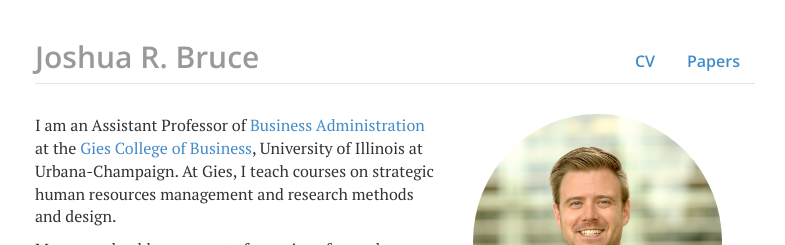
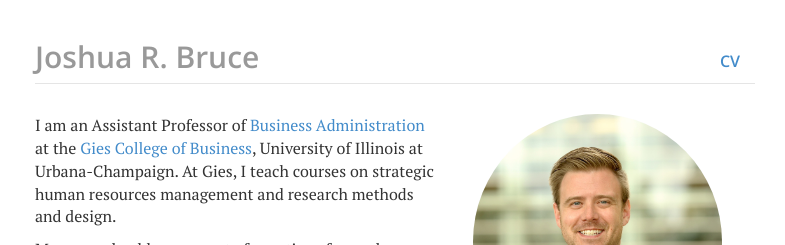
Before and after one commit to joshuarbruce/joshuarbruce.github.io, a Jekyll site: the page built from index.html, in a window 1280 px wide. Shown: the top 245 px of the page, without its empty margins (245-1030 px from the left). Built offline with Jekyll 4.4.1, drawn with Linux system fonts in a browser that asks for light colours; nearby versions of some CDN libraries.

Commit message:
Update header.html

```diff
--- a/_includes/header.html
+++ b/_includes/header.html
@@ -1,7 +1,7 @@
 <div class="header">
 	<ul class="nav nav-pills pull-right">
 		<li class="text" ><a href="/files/joshuarbruce_current_cv.pdf" target="_blank" title="CV">CV</a></li>
-		<li class="{{ page.papers }}"><a href="/papers" title="Papers">Papers</a></li>
+		<!-- <li class="{{ page.papers }}"><a href="/papers" title="Papers">Papers</a></li> -->
 		<!-- <li class="{{ page.notes }}"><a href="/notes" title="Notes">Notes &amp; Code</a></li> -->
 	</ul>
 	<h2 class="text-muted" text-decoration="none" color="#999999"><a href="/">Joshua R. Bruce</a></h2>
```
